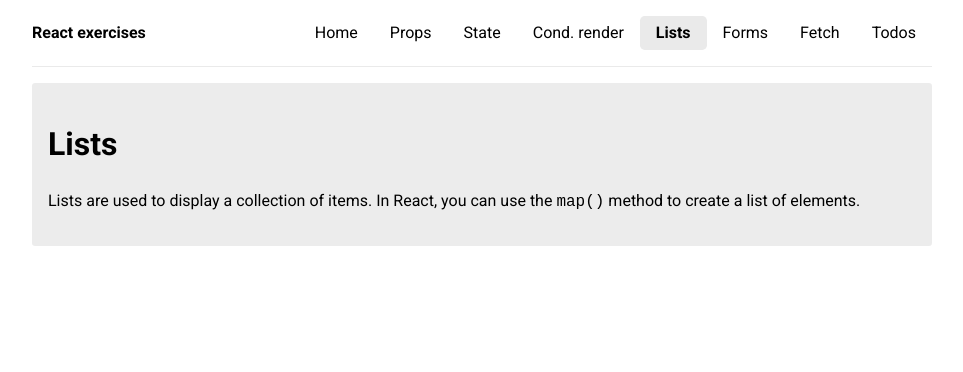
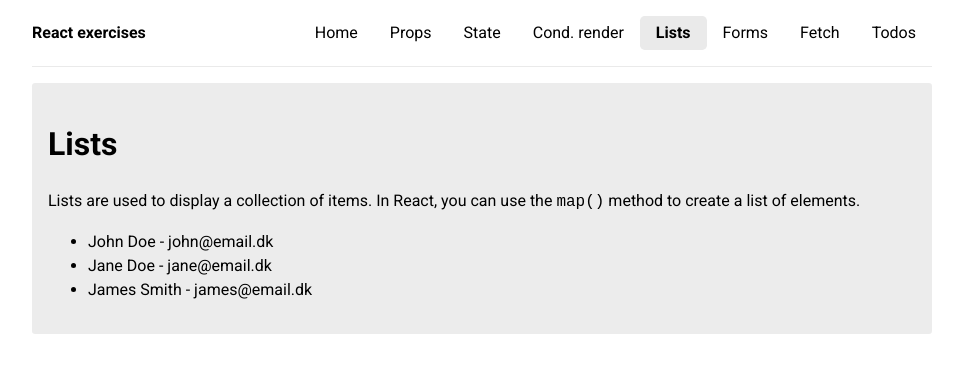
Before and after one commit to xRipzch/react-exercises, a React (Vite) app: page /lists in a window 1280 px wide. Shown: the top 372 px of the page, without its empty margins (158-1121 px from the left). Built offline with nearby package versions, Linux system fonts and the light colour scheme.

Commit message:
React Exercises     - ListsPage

```diff
--- a/src/pages/ListsPage.jsx
+++ b/src/pages/ListsPage.jsx
@@ -13,8 +13,11 @@ export default function ListsPage() {
         the <code>map()</code> method to create a list of elements.
       </p>
       <ul>
-        {/* TODO: RENDER USER HERE: eg. John Doe - john@email.dk */}
-        {/* HINT: Use the map() method to render the list of users. */}
+        {users.map(user => (
+          <li key={user.id}>
+            {user.name} - {user.email}
+          </li>
+        ))}
       </ul>
     </div>
   );
```
